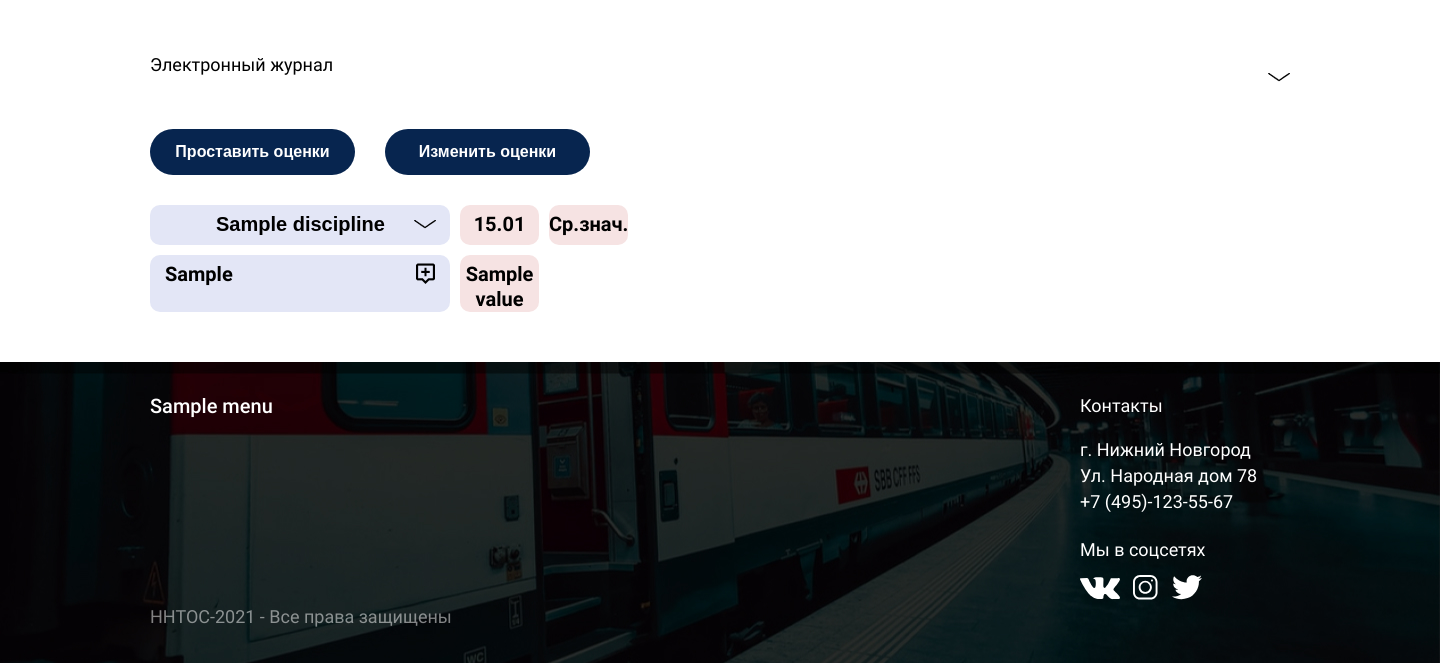
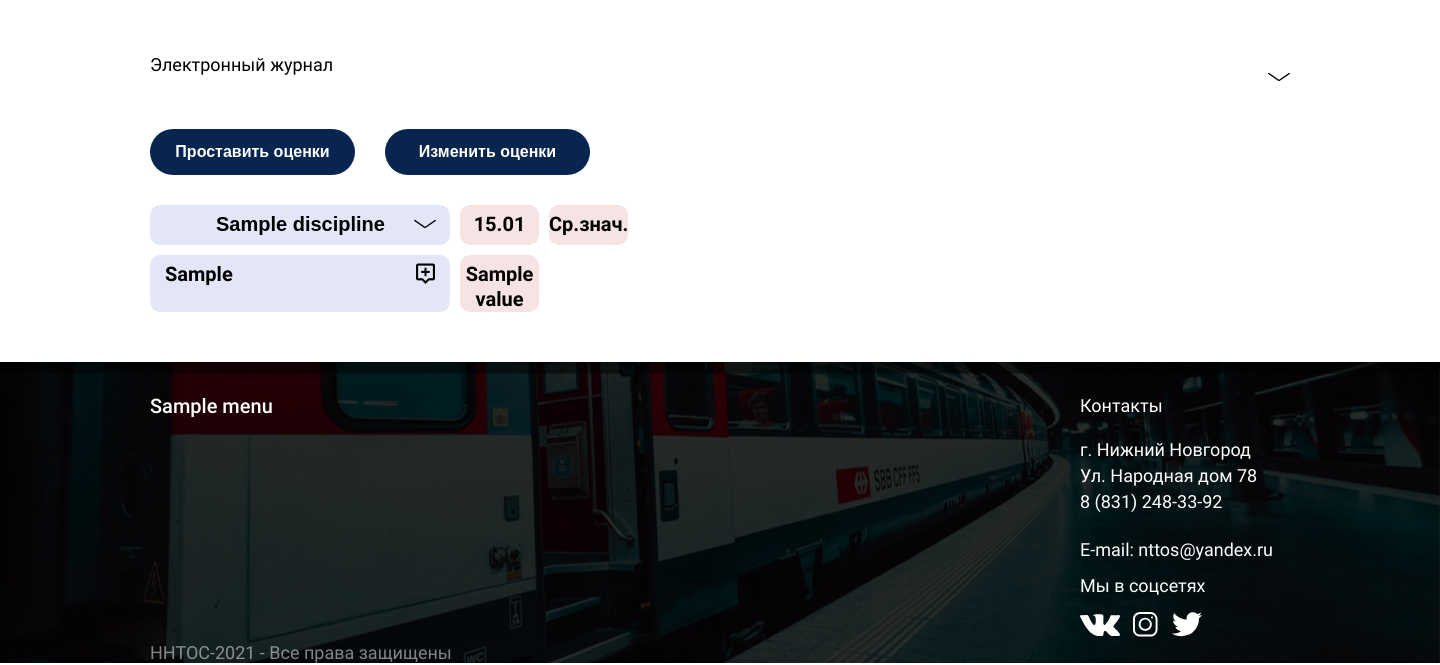
Before and after one commit to blared00/NNTOS, a Django app: template NNTOS/templates/index_teach.html in a window 1440 px wide. Shown: the part 4225-4890 px from the top of the page. Run offline with Django 3.2, Linux system fonts and the light colour scheme; the template is opened without the code that fills it: values that come from a table or form of the project are taken from there, most other values are stand-ins (such as "Sample title", 1, 10 or a date in 2020); lists and menus that the app fills with data are empty.

Commit message:
Добавлены ссылки на соц сети и прямая ссылка на контакты

```diff
--- a/NNTOS/static/css/footer.css
+++ b/NNTOS/static/css/footer.css
@@ -124,6 +124,7 @@ color: #CA0000;
 .prava{
 color: rgba(255, 255, 255, 0.5);
 font-weight: 300;
+
 }
 
 /* footer form  END*/
--- a/NNTOS/templates/base_index.html
+++ b/NNTOS/templates/base_index.html
@@ -32,7 +32,7 @@
         <ul class="header-list">
          <li class="header-item">
              <img src="{%static '/img/svg/phone.svg'%}" alt="phone" class="phone" style="margin-right: 15px;" >
-             <a href="#!" class="header-link">8 (800) 123-45-67</a>
+             <a href="http://nttoc.ucoz.ru/index/contact/0-141" class="header-link">Контакты</a>
          </li>
          <li class="header-item">
              <img src="{%static '/img/svg/profil.svg'%}" alt="profil" class="profil" style="margin-right: 15px;" >
@@ -273,20 +273,22 @@
 
             <p class="contacts"> Контакты </p>
             <p class="contacts_dom"> г. Нижний Новгород
-                Ул. Народная дом 78 +7 (495)-123-55-67</p>
+                Ул. Народная дом 78 &ensp; 8 (831) 248-33-92</p>
+
+            <p class="contacts"> E-mail: nttos@yandex.ru </p>
             <p class="contacts"> Мы в соцсетях </p>
          <p style="margin-top:15px;" class="icon">
 
-             <a href="#!"><img src="{%static 'img/svg/VK.svg'%}"  alt="VK"></a>&nbsp;&nbsp;
-             <a href="#!"><img src="{%static 'img/svg/inst.svg'%}"  alt="inst"></a>&nbsp;&nbsp;
-             <a href="#!"><img src="{%static 'img/svg/twitter.svg' %}"  alt="twitter"></a>
+             <a href="https://vk.com/club105357361"><img src="{%static 'img/svg/VK.svg'%}"  alt="VK"></a>&nbsp;&nbsp;
+             <a href="https://www.instagram.com/_nttos_/"><img src="{%static 'img/svg/inst.svg'%}"  alt="inst"></a>&nbsp;&nbsp;
+             <a href="http://nttoc.ucoz.ru/"><img src="{%static 'img/svg/twitter.svg' %}"  alt="twitter"></a>
 
          </p>
 
 
             </div>
 
-        <p class="prava">
+        <p class="prava" >
             ННТОС-2021 - Все права защищены
         </p>
 </section>
```
Also changed, not shown: NNTOS/db.sqlite3, NNTOS/static/img/svg/twitter.svg.
